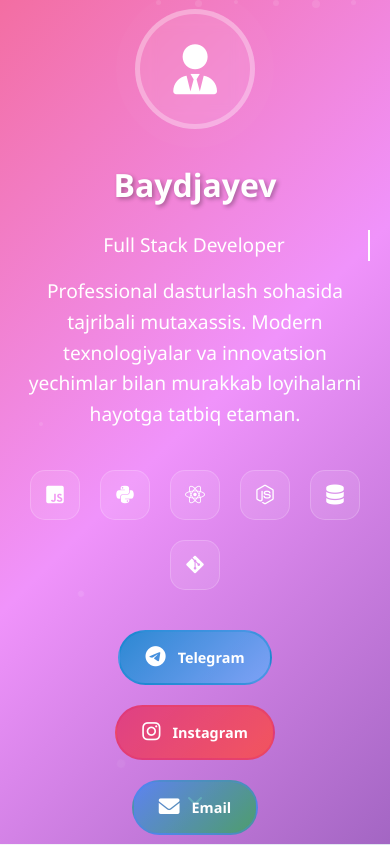
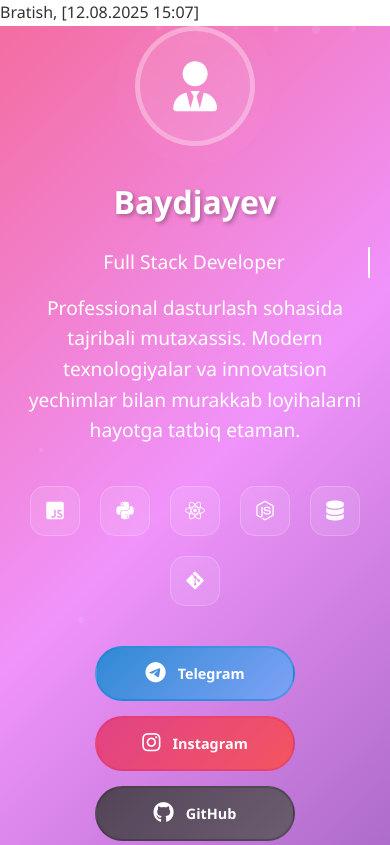
Before and after one commit to Baydjayev/Baydjayev.github.io, a plain HTML site: page index.html in a window 390 px wide. Shown: the top 845 px of the page. Drawn offline with Linux system fonts and the light colour scheme.

Commit message:
Update index.html

```diff
--- a/index.html
+++ b/index.html
@@ -1,3 +1,4 @@
+Bratish, [12.08.2025 15:07]
 <!DOCTYPE html>
 <html lang="uz">
 <head>
@@ -114,7 +115,8 @@
             animation: slideInLeft 1s ease-out 0.3s both;
         }
 
-        @keyframes slideInLeft {
+Bratish, [12.08.2025 15:07]
+@keyframes slideInLeft {
             from { opacity: 0; transform: translateX(-50px); }
             to { opacity: 1; transform: translateX(0); }
         }
@@ -188,6 +190,7 @@
             gap: 25px;
             margin-top: 40px;
             animation: fadeInUp 1s ease-out 1.5s both;
+            flex-wrap: wrap;
         }
 
         .social-btn {
@@ -252,9 +255,20 @@
             border-color: rgba(225, 48, 108, 0.4);
         }
 
-        .instagram:hover {
+Bratish, [12.08.2025 15:07]
+.instagram:hover {
             background: linear-gradient(135deg, #e1306c, #fd1d1d, #fcb045);
             box-shadow: 0 20px 40px rgba(225, 48, 108, 0.4);
+        }
+
+        .github {
+            background: linear-gradient(135deg, rgba(51, 51, 51, 0.8), rgba(88, 88, 88, 0.8));
+            border-color: rgba(51, 51, 51, 0.4);
+        }
+
+        .github:hover {
+            background: linear-gradient(135deg, #333, #586069);
+            box-shadow: 0 20px 40px rgba(51, 51, 51, 0.4);
         }
 
         .email {
@@ -277,6 +291,7 @@
         .social-btn:nth-child(1) { animation-delay: 1.6s; }
         .social-btn:nth-child(2) { animation-delay: 1.8s; }
         .social-btn:nth-child(3) { animation-delay: 2s; }
+        .social-btn:nth-child(4) { animation-delay: 2.2s; }
 
         /* Magic sparkle effect */
         .social-btn::after {
@@ -376,7 +391,8 @@
             transform: translateY(-10px);
         }
 
-        .skill-icon {
+Bratish, [12.08.2025 15:07]
+.skill-icon {
             font-size: 3rem;
             margin-bottom: 20px;
             background: linear-gradient(45deg, #667eea, #764ba2);
@@ -391,13 +407,12 @@
             .hero h2 { font-size: 1.2rem; }
             .tech-stack { flex-wrap: wrap; }
             .social-buttons {
-                flex-direction: column;
-                align-items: center;
-                gap: 20px;
+                gap: 15px;
             }
             .social-btn {
-                padding: 16px 30px;
+                padding: 16px 25px;
                 font-size: 0.95rem;
+                min-width: 140px;
             }
             .tech-icon { width: 50px; height: 50px; font-size: 20px; }
         }
@@ -405,9 +420,16 @@
         @media (max-width: 480px) {
             .hero h1 { font-size: 2rem; }
             .profile-img { width: 120px; height: 120px; font-size: 50px; }
+            .social-buttons {
+                flex-direction: column;
+                align-items: center;
+                gap: 15px;
+            }
             .social-btn {
                 padding: 14px 25px;
                 font-size: 0.9rem;
+                width: 200px;
+                justify-content: center;
             }
         }
     </style>
@@ -453,6 +475,10 @@
                     <i class="fab fa-instagram"></i>
                     <span>Instagram</span>
                 </a>
+                <a href="https://github.com/Baydjayev" class="social-btn github" target="_blank">
+                    <i class="fab fa-github"></i>
+                    <span>GitHub</span>
+                </a>
                 <a href="mailto:itpark310@gmail.com" class="social-btn email">
                     <i class="fas fa-envelope"></i>
                     <span>Email</span>
@@ -465,7 +491,8 @@
         </div>
     </div>
 
-    <section class="about" id="about">
+Bratish, [12.08.2025 15:07]
+<section class="about" id="about">
         <div class="container">
             <h2 class="section-title">🚀 Professional Skills</h2>
             <p style="font-size: 1.1rem; color: #666; max-width: 600px; margin: 0 auto 50px; line-height: 1.8;">
@@ -527,7 +554,7 @@
                 const speed = (index + 1) * 0.5;
                 const x = mouseX * speed * 10;
                 const y = mouseY * speed * 10;
-                particle.style.transform += ` translate(${x}px, ${y}px)`;
+                particle.style.transform +=  translate(${x}px, ${y}px);
             });
         });
     </script>
```
